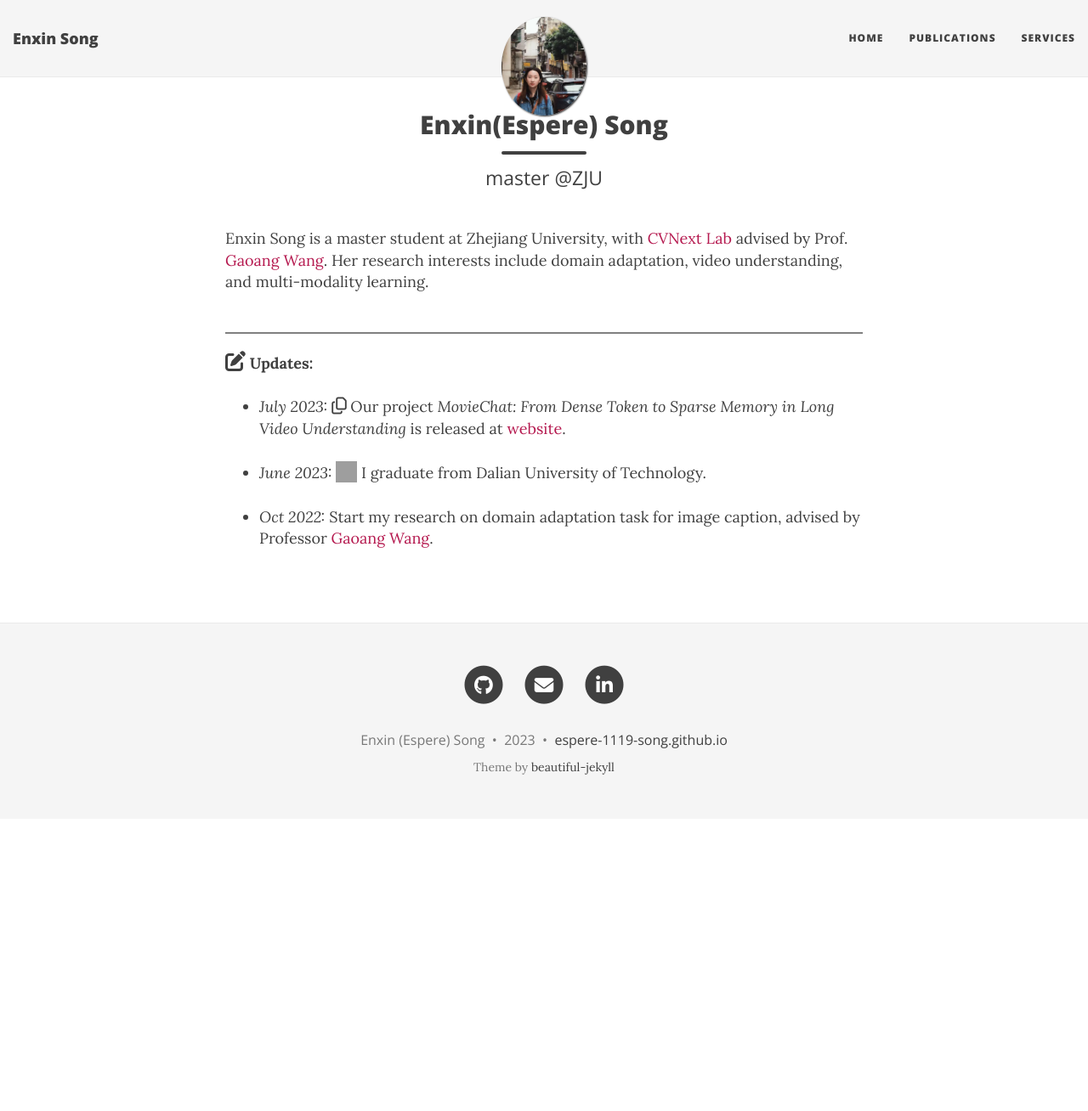
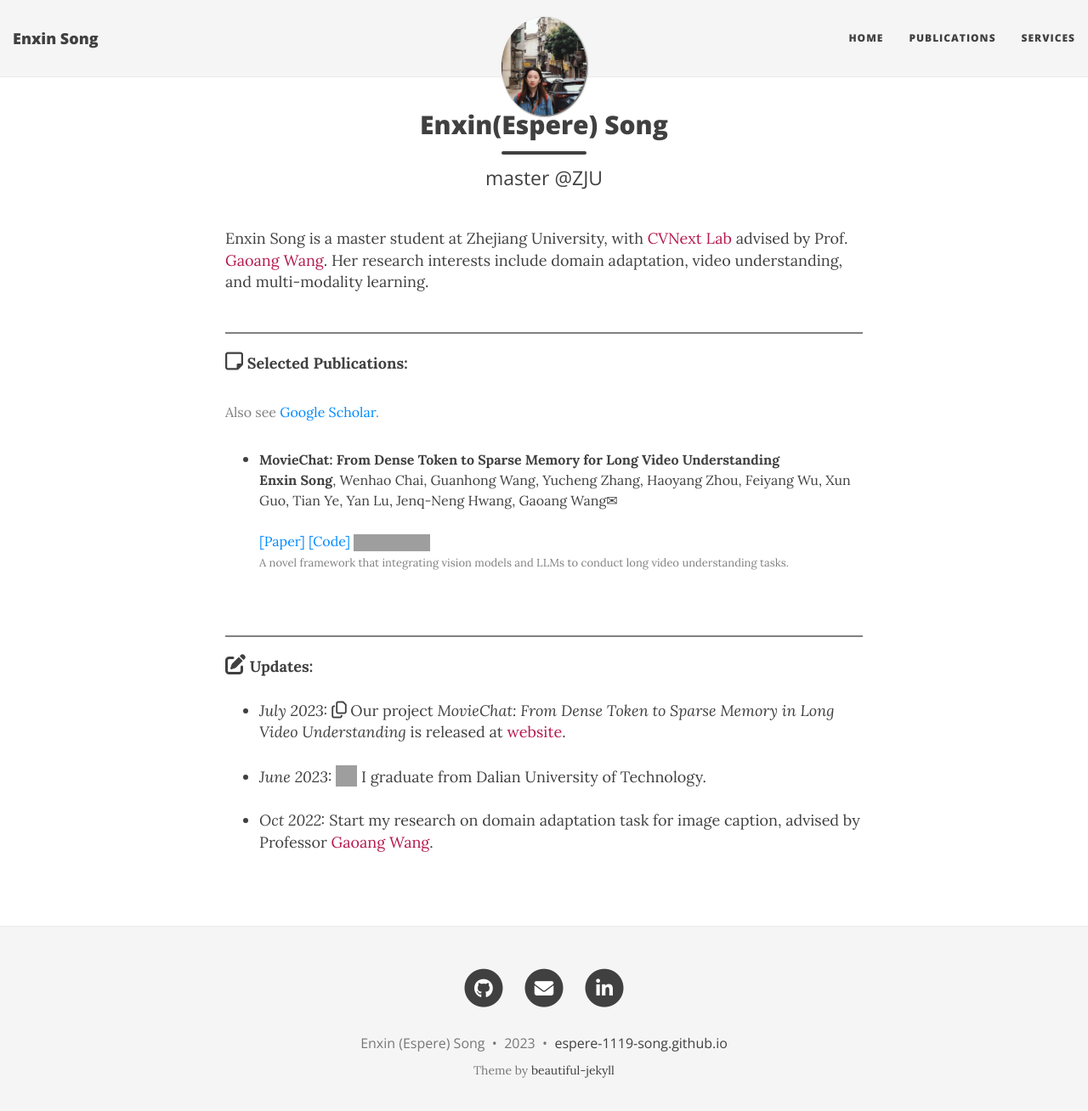
Before and after one commit to hikomal/hikomal.github.io, a Jekyll site: the page built from index.html, in a window 1280 px wide and 1321 px high. Shown: the top 1308 px of the window at 85% size. Built offline with Jekyll 4.4.1, drawn with Linux system fonts in a browser that asks for light colours; nearby versions of some CDN libraries; the list of posts is cut into pages by our own code; grey boxes are pictures that could not be loaded.

Commit message:
Update index.html

```diff
--- a/index.html
+++ b/index.html
@@ -17,6 +17,37 @@ use-site-title: false
 <br>
 Enxin Song is a master student at Zhejiang University, with <a href="https://cvnext.github.io/">CVNext Lab</a> advised by Prof. <a href="https://person.zju.edu.cn/en/gaoangwang/">Gaoang Wang</a>. Her research interests include domain adaptation, video understanding, and multi-modality learning.
 <br>
+
+<br>
+<hr style="height:2px;border-width:0;color:gray;background-color:gray">
+<b><i class="fa-regular fa-note-sticky" style="font-size:24px"></i> Selected Publications:</b>
+<p><font color="grey" size="3">
+Also see <a href="https://scholar.google.com/citations?user=sLqa-3oAAAAJ&hl=en" target="_blank">Google Scholar</a>.
+</font></p>
+
+<ul>
+	<li>
+		<p style="font-size:16px">
+			<strong>
+			MovieChat: From Dense Token to Sparse Memory for Long Video Understanding
+			</strong>
+			<br>
+			<b>Enxin Song</b>, Wenhao Chai, Guanhong Wang, Yucheng Zhang, Haoyang Zhou, Feiyang Wu, Xun Guo, Tian Ye, Yan Lu, Jenq-Neng Hwang, Gaoang Wang✉
+			<br>
+			<br>
+			<a href="https://arxiv.org/abs/2307.16449">[Paper]</a>
+			<a href="https://rese1f.github.io/MovieChat/">[Code]</a>
+			<img alt="NPM" src="https://img.shields.io/github/stars/rese1f/MovieChat?style=social">
+			<br>
+			<font color="grey" size="2">
+			 A novel framework that integrating vision models and LLMs to conduct long video understanding tasks.
+			</font>
+	  	</p>
+	</li>
+
+</ul>
+
+
 <br>
 <hr style="height:2px;border-width:0;color:gray;background-color:gray">
 <b><i class="fa-solid fa-pen-to-square" style="font-size:24px"></i> Updates:</b><br><br>
```
